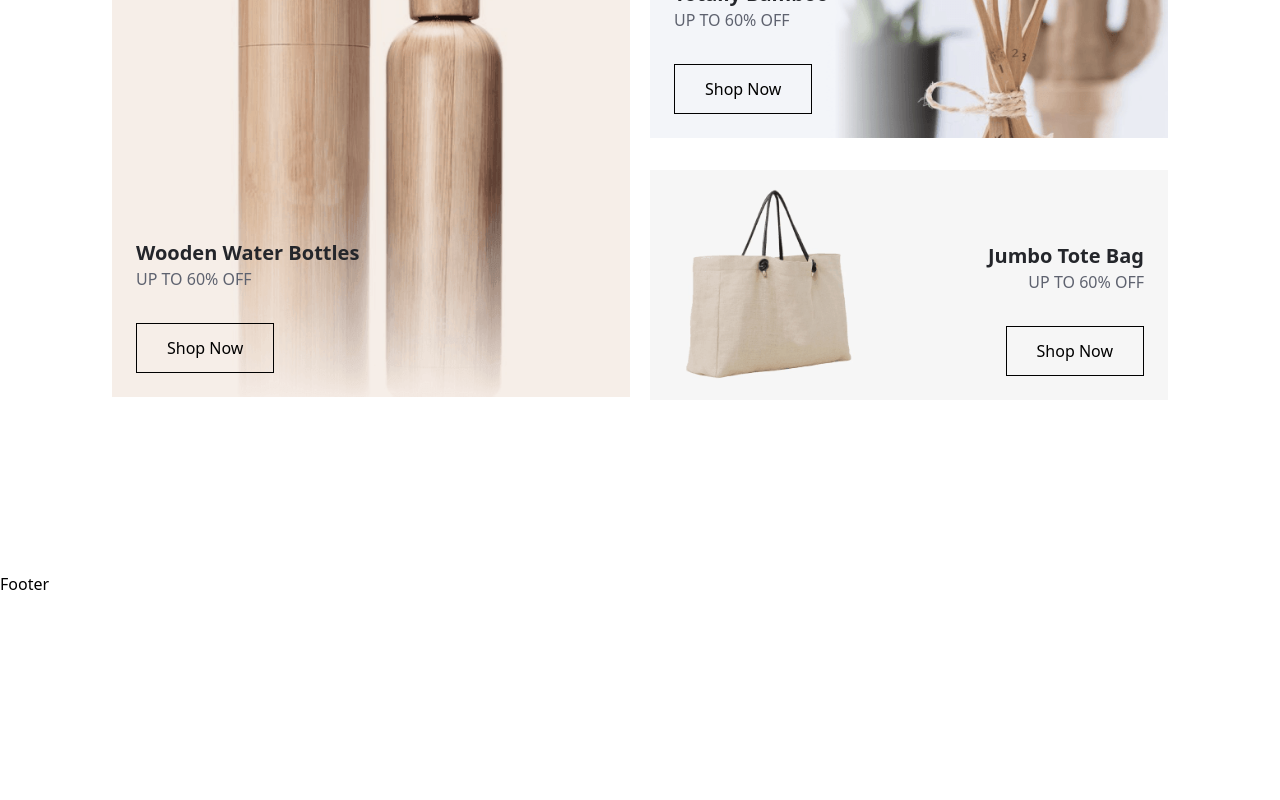
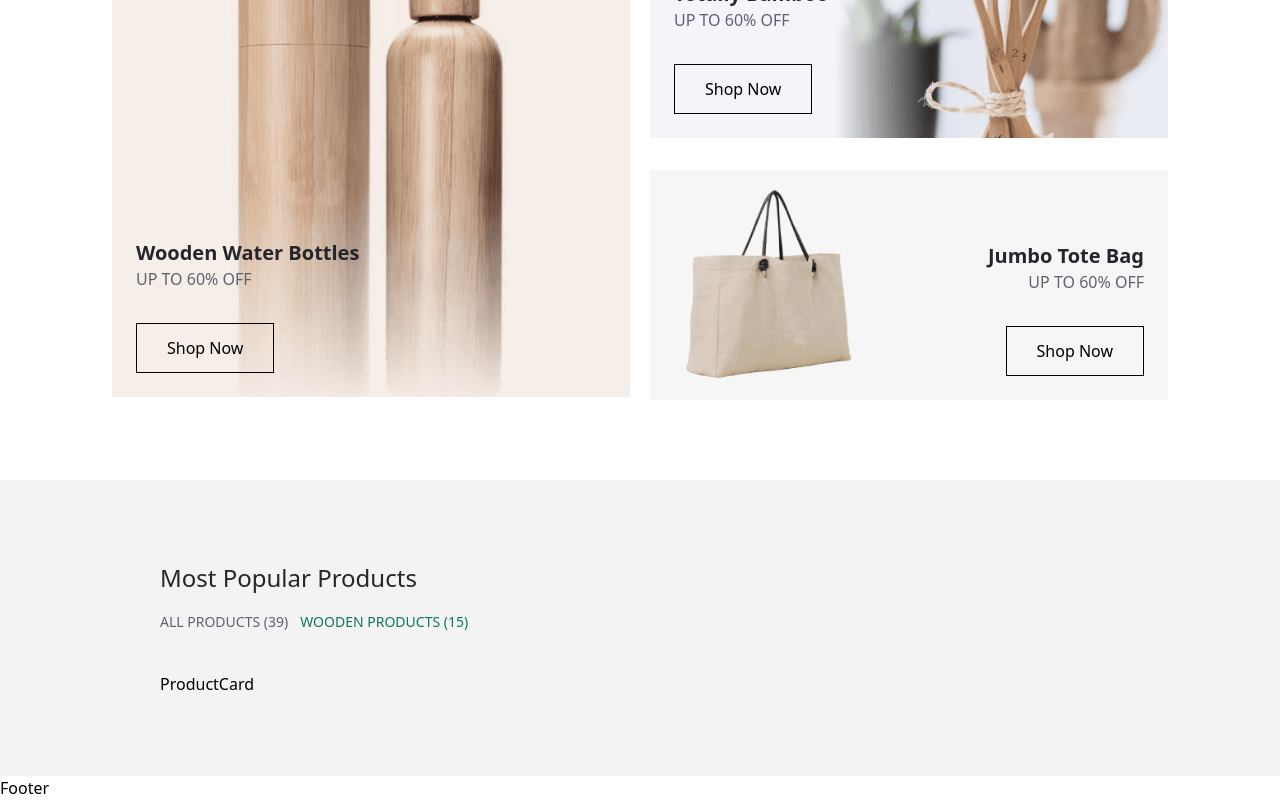
Before and after one commit to gabriellamsa/ecommerce-website, a React (Vite) app: page / in a window 1280 px wide. Shown: the part 932-1732 px from the top of the page. Before the commit the page ends 1528 px from the top, so only its background shows below. Built offline with nearby package versions, Linux system fonts and the light colour scheme.

Commit message:
Add Product and ProductCard components

```diff
--- a/src/index.css
+++ b/src/index.css
@@ -3,6 +3,12 @@
 @tailwind base;
 @tailwind components;
 @tailwind utilities;
+
+@layer components {
+  .container {
+    @apply w-full px-8 lg:p-0 lg:w-3/4 m-auto;
+  }
+}
 
 .primary-btn {
   font-size: 16px;
--- a/src/router/index.js
+++ b/src/router/index.js
@@ -3,3 +3,7 @@ export { Hero } from "../components/hero/Hero";
 export { Home } from "../screen/home/Home";
 
 export { Layout } from "../components/common/Layout";
+
+export { Product } from "../screen/product/Product";
+
+export { ProductCard } from "../screen/product/ProductCard";
--- a/src/screen/home/Home.jsx
+++ b/src/screen/home/Home.jsx
@@ -1,9 +1,10 @@
-import { Hero } from "../../router";
+import { Hero, Product } from "../../router";
 
 export const Home = () => {
   return (
     <>
       <Hero />
+      <Product />
     </>
   );
 };
--- a/src/screen/product/Product.jsx
+++ b/src/screen/product/Product.jsx
@@ -1,3 +1,42 @@
+import { productlists } from "../../assets/data/data";
+import { BodyOne, Title } from "../../components/common/CustomComponents";
+import { ProductCard } from "./ProductCard";
+
 export const Product = () => {
-  return <div>Product</div>;
+  return (
+    <>
+      <section className="py-20 bg-white-100">
+        <div className="container">
+          <Title level={4} className="mb-4">
+            Most Popular Products
+          </Title>
+
+          <div className="flex items-center gap-3 uppercase mb-6">
+            <BodyOne className="text-sm">All Products (39)</BodyOne>
+            <BodyOne className="text-sm text-primary-green">
+              Wooden Products (15)
+            </BodyOne>
+          </div>
+
+          <div className="content grid grid-cols-1 md:grid-cols-2 lg:grid-cols-4 gap-7">
+            {productlists.map((product) => (
+              <ProductCard
+                id={product.id}
+                key={product.id}
+                title={product.title}
+                description={product.description}
+                images={product.images}
+                price={product.price}
+                discount={product.discount}
+                rating={product.rating}
+                featured={product.featured}
+                category={product.category}
+                color={product.color}
+              />
+            ))}
+          </div>
+        </div>
+      </section>
+    </>
+  );
 };
--- /dev/null
+++ b/src/screen/product/ProductCard.jsx
@@ -0,0 +1,3 @@
+export const ProductCard = () => {
+  return <div>ProductCard</div>;
+};
```
